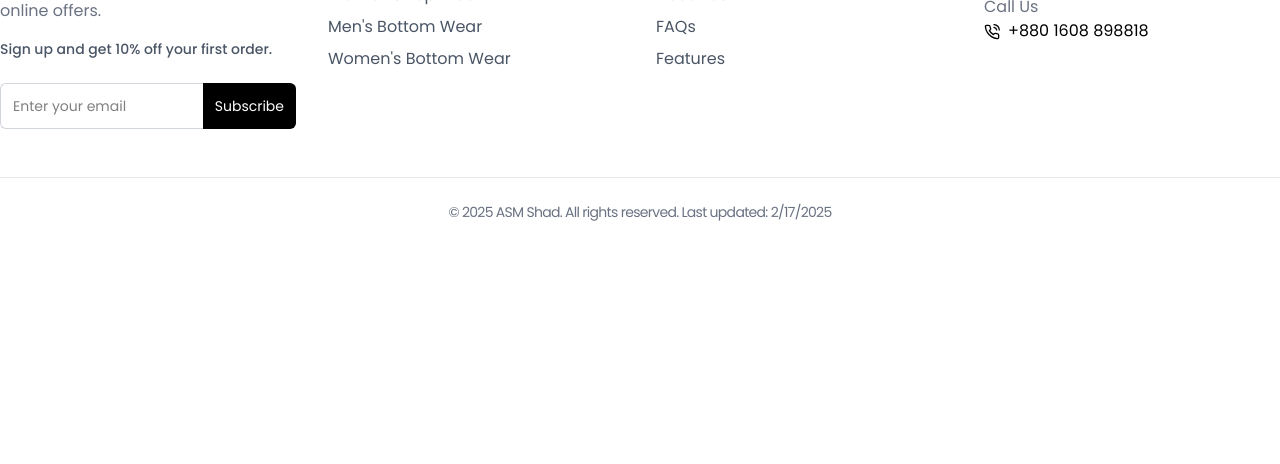
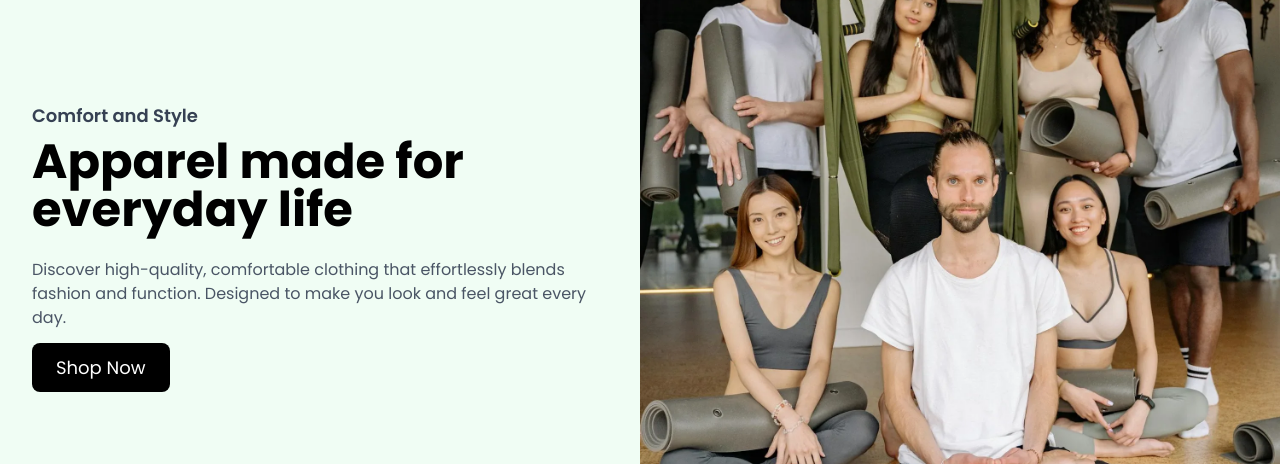
Before and after one commit to asm-shad/Shoporia, a React (Vite) app in the folder frontend/: page / in a window 1280 px wide. Shown: the part 4995-5459 px from the top of the page. Before the commit the page ends 5265 px from the top, so only its background shows below. Built offline with nearby package versions, Linux system fonts and the light colour scheme.

Commit message:
Featured Collection section design complete

```diff
--- /dev/null
+++ b/frontend/src/components/Products/FeaturedCollection.jsx
@@ -0,0 +1,42 @@
+import React from "react";
+import { Link } from "react-router-dom";
+import featured from "../../assets/featured.webp";
+
+const FeaturedCollection = () => {
+  return (
+    <section className="py-16 px-4 lg:px-0">
+      <div className="container mx-auto flex flex-col-reverse lg:flex-row items-center bg-green-50 rounded-xl">
+        {/* Left Content */}
+        <div className="lg:w-1/2 p-8 text-center lg:text-left">
+          <h2 className="text-lg font-semibold text-gray-700 mb-2">
+            Comfort and Style
+          </h2>
+          <h2 className="text-4xl lg:text-5xl font-bold mb-6">
+            Apparel made for everyday life
+          </h2>
+          <p className="textlg text-gray-600 mb-6">
+            Discover high-quality, comfortable clothing that effortlessly blends
+            fashion and function. Designed to make you look and feel great every
+            day.
+          </p>
+          <Link
+            to="/collections/all"
+            className="bg-black text-white px-6 py-3 rounded-lg text-lg hover:bg-gray-800"
+          >
+            Shop Now
+          </Link>
+        </div>
+        {/* Right Content */}
+        <div className="lg:w-1/2">
+          <img
+            src={featured}
+            alt="Featured Collection"
+            className="w-full h-full object-cover lg:rounded-tr-3xl lg:rounded-br-3xl"
+          />
+        </div>
+      </div>
+    </section>
+  );
+};
+
+export default FeaturedCollection;
--- a/frontend/src/components/Products/NewArrivals.jsx
+++ b/frontend/src/components/Products/NewArrivals.jsx
@@ -138,12 +138,12 @@
       setCanScrollRight(rightScrollable);
     }
 
-    console.log({
-      scrollLeft: container.scrollLeft,
-      clientWidth: container.clientWidth,
-      containerScrollWidth: container.scrollWidth,
-      offsetLeft: scrollRef.current.offsetLeft,
-    });
+    // console.log({
+    //   scrollLeft: container.scrollLeft,
+    //   clientWidth: container.clientWidth,
+    //   containerScrollWidth: container.scrollWidth,
+    //   offsetLeft: scrollRef.current.offsetLeft,
+    // });
   };
   useEffect(() => {
     const container = scrollRef.current;
--- a/frontend/src/pages/Home.jsx
+++ b/frontend/src/pages/Home.jsx
@@ -4,6 +4,7 @@
 import NewArrivals from "../components/Products/NewArrivals";
 import ProductDetails from "../components/Products/ProductDetails";
 import ProductGrid from "../components/Products/ProductGrid";
+import FeaturedCollection from "../components/Products/FeaturedCollection";
 
 const placeholderProducts = [
   {
@@ -73,6 +74,8 @@
         </h2>
         <ProductGrid products={placeholderProducts}></ProductGrid>
       </div>
+
+      <FeaturedCollection></FeaturedCollection>
     </div>
   );
 };
```
